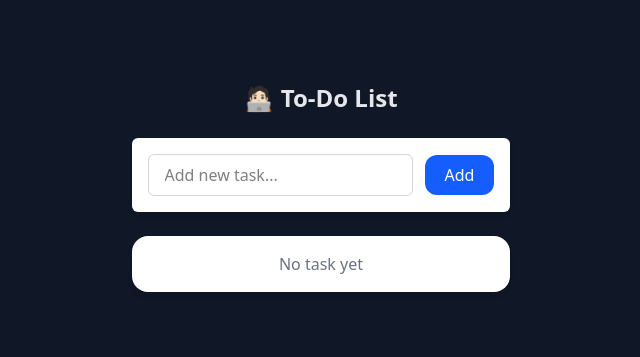
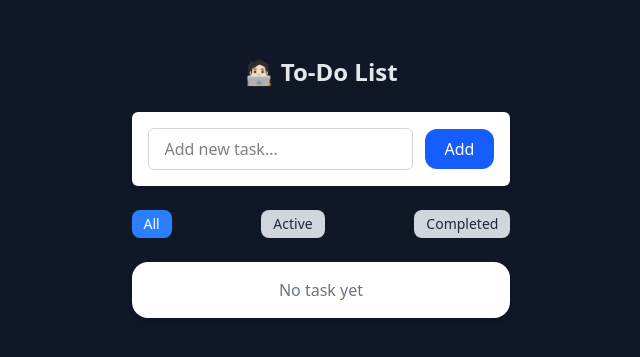
Before and after one commit to TyTommy/to-do-crud-test, a React (Vite) app: page / in a window 1280 px wide. Shown: the part 213-570 px from the top of the page, without its empty margins (319-959 px from the left). Built offline with nearby package versions, Linux system fonts and the light colour scheme.

Commit message:
updated todo-list, added buttons

```diff
--- a/src/components/TodoItem.jsx
+++ b/src/components/TodoItem.jsx
@@ -42,6 +42,7 @@ const TodoItem = ({ todo, onDelete, onToggle, onEdit }) => {
           </span>
         )}
       </div>
+
       <div className="flex items-center gap-2">
         <button
           onClick={handleEdit}
--- a/src/components/TodoList.jsx
+++ b/src/components/TodoList.jsx
@@ -4,6 +4,7 @@ import TodoItem from "./TodoItem";
 
 const TodoList = () => {
   const [todos, setTodos] = useState([]);
+  const [filter, setFilter] = useState("all");
 
   useEffect(() => {
     const stored = localStorage.getItem("todos");
@@ -16,7 +17,7 @@ const TodoList = () => {
           setTodos(parsed);
         }
       } catch (error) {
-        console.error("Failed to loan todos: ", error);
+        console.error("Failed to loan todos:", error);
         localStorage.removeItem("todos");
       }
     }
@@ -61,6 +62,39 @@ const TodoList = () => {
 
       <CustomForm onAdd={addTask} />
 
+      <div className="flex justify-between text-sm font-medium">
+        <button
+          onClick={() => setFilter("all")}
+          className={`px-3 py-1 rounded-lg ${
+            filter === "all"
+              ? "bg-blue-500 text-white"
+              : "bg-gray-300 text-gray-800"
+          }`}
+        >
+          All
+        </button>
+        <button
+          onClick={() => setFilter("active")}
+          className={`px-3 py-1 rounded-lg ${
+            filter === "active"
+              ? "bg-blue-500 text-white"
+              : "bg-gray-300 text-gray-800"
+          }`}
+        >
+          Active
+        </button>
+        <button
+          onClick={() => setFilter("completed")}
+          className={`px-3 py-1 rounded-lg ${
+            filter === "completed"
+              ? "bg-blue-500 text-white"
+              : "bg-gray-300 text-gray-800"
+          }`}
+        >
+          Completed
+        </button>
+      </div>
+
       <ul className="bg-white rounded-2xl shadow-md divide-y divide-gray-200">
         {todos.length === 0 ? (
           <li className="text-center text-gray-500 py-4">No task yet</li>
@@ -81,24 +115,3 @@ const TodoList = () => {
 };
 
 export default TodoList;
-
-// useEffect(() => {
-//   const stored = localStorage.getItem("todos");
-
-//   if (stored) {
-//     try {
-//       const parsed = JSON.parse(stored);
-
-//       if (Array.isArray(parsed)) {
-//         setTodos(parsed);
-//       }
-//     } catch (error) {
-//       console.error("Failed to loan todos:", error);
-//       localStorage.removeItem("todos");
-//     }
-//   }
-// }, []);
-
-// useEffect(() => {
-//   localStorage.setItem("todos", JSON.stringify(todos));
-// }, [todos]);
```
